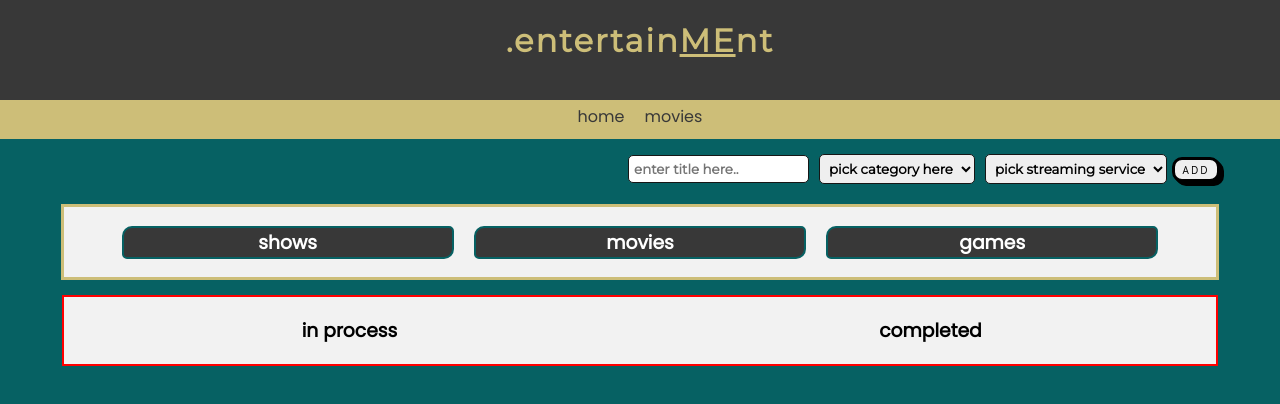
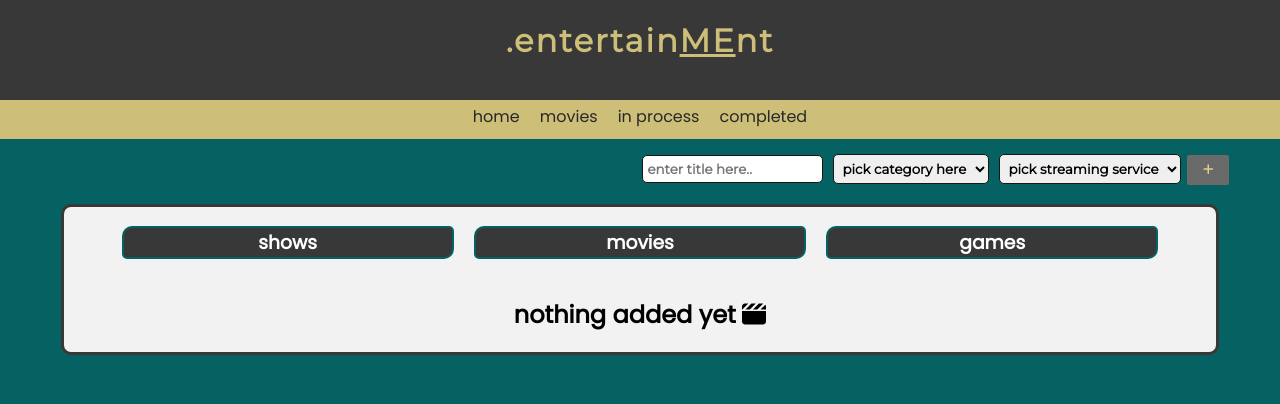
Before and after one commit to efstasia/project-entertainment, a React (Create React App) app: page / in a window 1280 px wide. Shown: the top 404 px of the page. Built offline with nearby package versions, Linux system fonts and the light colour scheme.

Commit message:
moved upcoming and in process to own pages, styled

```diff
--- a/src/App.js
+++ b/src/App.js
@@ -4,17 +4,21 @@ import { BrowserRouter, Routes, Route, Link } from 'react-router-dom';
 import { Header } from './components/Header';
 import { InputForm } from './components/InputForm';
 import { UpcomingMovies } from './pages/UpcomingMovies';
+import { CurrentlyWatching } from './pages/CurrentlyWatching';
+import { Completed } from './pages/Completed';
 
-function App() {
+const App = () => {
   return (
     <BrowserRouter>
       <Header />
       <Routes>
         <Route path='/' element={<InputForm />} />
         <Route path='/movies' element={<UpcomingMovies />} />
+        <Route path='/in-process' element={<CurrentlyWatching />} />
+        <Route path='/completed' element={<Completed />} />
       </Routes>
     </BrowserRouter>
   );
-}
+};
 
 export default App;
--- a/src/components/AddInputForm.js
+++ b/src/components/AddInputForm.js
@@ -1,4 +1,6 @@
 import React from 'react';
+import { FontAwesomeIcon } from '@fortawesome/react-fontawesome';
+import { faPlus } from '@fortawesome/free-solid-svg-icons';
 
 export const AddInputForm = ({
   input,
@@ -48,7 +50,7 @@ export const AddInputForm = ({
           </select>
         )}
         <button className='add-button' type='submit'>
-          add
+          <FontAwesomeIcon icon={faPlus} />
         </button>
       </form>
     </section>
--- a/src/components/Header.js
+++ b/src/components/Header.js
@@ -11,6 +11,8 @@ export const Header = () => {
       <nav>
         <a href='/'>home</a>
         <a href='/movies'>movies</a>
+        <a href='/in-process'>in process</a>
+        <a href='/completed'>completed</a>
       </nav>
     </div>
   );
--- a/src/components/InputForm.js
+++ b/src/components/InputForm.js
@@ -1,19 +1,19 @@
 import React, { useEffect, useState } from 'react';
+import { FontAwesomeIcon } from '@fortawesome/react-fontawesome';
+import { faClapperboard } from '@fortawesome/free-solid-svg-icons';
 
 import { Header } from './Header';
 import { AddInputForm } from './AddInputForm';
 import { InputItem } from './InputItem';
 import { EditInputForm } from './EditInputForm';
 
-import netflix from '../images/netflix.jpg';
-
 export const InputForm = () => {
   const [input, setInput] = useState('');
   const [isEditing, setIsEditing] = useState(false);
   const [currentInput, setCurrentInput] = useState({});
   const [category, setCategory] = useState('');
-  const [inProcess, setInProcess] = useState(false);
-  const [completed, setCompleted] = useState(false);
+  // const [inProcess, setInProcess] = useState(false);
+  // const [completed, setCompleted] = useState(false);
   const [streamingService, setStreamingService] = useState('');
   const [inputs, setInputs] = useState(() => {
     const savedInputs = localStorage.getItem('inputs');
@@ -125,12 +125,13 @@ export const InputForm = () => {
   const games = inputs.filter(
     input => input.category === 'game' && !input.inProcess && !input.completed
   );
-  const currentlyWatching = inputs.filter(
-    input => input.inProcess && !input.completed
-  );
-  console.log('currently watching', currentlyWatching);
+  // const currentlyWatching = inputs.filter(
+  //   input => input.inProcess && !input.completed
+  // );
+  // console.log('currently watching', currentlyWatching);
 
-  const complete = inputs.filter(input => input.completed);
+  // const complete = inputs.filter(input => input.completed);
+  console.log('INPUTS', inputs);
 
   return (
     <>
@@ -211,43 +212,14 @@ export const InputForm = () => {
             )}
           </div>
         </div>
-      </section>
-      <section className='toggled-list'>
-        <div>
-          <h3>in process</h3>
-          {currentlyWatching.length > 0 && (
-            <ul className='input-list'>
-              {currentlyWatching.map(input => (
-                <InputItem
-                  key={input.id}
-                  input={input}
-                  onEditClick={handleEditClick}
-                  onDeleteClick={handleDeleteInput}
-                  onProcessClick={handleInProcess}
-                  onCompleteClick={handleCompleted}
-                />
-              ))}
-            </ul>
+        <div className='empty-list'>
+          {games.length === 0 && shows.length === 0 && movies.length === 0 && (
+            <div>
+              <h2>
+                nothing added yet <FontAwesomeIcon icon={faClapperboard} />
+              </h2>
+            </div>
           )}
-        </div>
-        <div>
-          <h3>completed</h3>
-          <div className='completed-list'>
-            {complete.length > 0 && (
-              <ul className='input-list'>
-                {complete.map(input => (
-                  <InputItem
-                    key={input.id}
-                    input={input}
-                    onEditClick={handleEditClick}
-                    onDeleteClick={handleDeleteInput}
-                    onProcessClick={handleInProcess}
-                    onCompleteClick={handleCompleted}
-                  />
-                ))}
-              </ul>
-            )}
-          </div>
         </div>
       </section>
     </>
--- a/src/index.css
+++ b/src/index.css
@@ -42,7 +42,7 @@ nav {
 
 nav > a {
   padding: 0 10px;
-  color: #383838;
+  color: #282828;
   text-decoration: none;
   transition: 0.5s ease;
 }
@@ -83,37 +83,6 @@ select {
   border: 1px solid #161616;
 }
 
-.add-button {
-  font-family: 'Open Sans', sans-serif;
-  font-size: 10px;
-  letter-spacing: 2px;
-  text-decoration: none;
-  text-transform: uppercase;
-  color: #000;
-  cursor: pointer;
-  border: 3px solid;
-  padding: 0.25em 0.5em;
-  box-shadow: 1px 1px 0px 0px, 2px 2px 0px 0px, 3px 3px 0px 0px, 4px 4px 0px 0px;
-  border-radius: 10px;
-  position: relative;
-  user-select: none;
-  -webkit-user-select: none;
-  touch-action: manipulation;
-  margin-right: 10px;
-}
-
-.add-button:active {
-  box-shadow: 0px 0px 0px 0px;
-  top: 5px;
-  left: 5px;
-}
-
-@media (min-width: 768px) {
-  .add-button {
-    padding: 0.25em 0.75em;
-  }
-}
-
 .list-container h3 {
   border: 2px solid #066163;
   border-radius: 10px 5px 10px 5px;
@@ -126,7 +95,8 @@ select {
 }
 
 .list-container {
-  border: 3px solid #cdbe78;
+  border: 3px solid #383838;
+  border-radius: 10px;
   background: #f2f2f2;
 
   width: 90%;
@@ -145,9 +115,9 @@ select {
 .input-list {
   height: auto;
   padding: 10px;
-  border: solid 4px;
+  /* border: solid 4px;
   border-image-source: linear-gradient(to bottom right, #066163, #cdbe78);
-  border-image-slice: 4;
+  border-image-slice: 4; */
   list-style-type: none;
 }
 
@@ -156,13 +126,15 @@ select {
 }
 
 .list-item-container li {
-  border: 2px solid blue;
+  border: 2px solid #cdbe78;
+  border-radius: 5px;
   display: flex;
   padding: 10px;
   align-items: center;
   max-width: 100%;
   justify-content: space-evenly;
   word-break: break-all;
+  margin: 2.5px 0;
 }
 
 .streaming-service {
@@ -171,13 +143,16 @@ select {
 }
 
 .toggled-list {
-  border: 2px solid red;
   display: grid;
-  grid-template-columns: repeat(2, 1fr);
+  grid-template-columns: repeat(1, 1fr);
   gap: 10px;
   background: #f2f2f2;
-  width: 90%;
-  margin: auto;
+  width: 80%;
+  margin: 20px auto;
+}
+
+.toggled-list-container {
+  border: none;
 }
 
 .completed-list {
@@ -223,3 +198,65 @@ select {
 .movie-card {
   border: 2px solid #383838;
 }
+
+.add-button {
+  /* border-radius: 10px;
+  background: #303030;
+  color: #cdbe78;
+  width: 30px;
+  height: 22px;
+  border: 2px solid #161616; */
+  display: inline-block;
+  outline: none;
+  cursor: pointer;
+  border-radius: 3px;
+  font-size: 12px;
+  font-weight: 500;
+  line-height: 16px;
+  padding: 2px 16px;
+  height: 32px;
+  min-width: 40px;
+  min-height: 28px;
+  border: none;
+  color: #e2d185;
+  border: 1.5px solid #066163;
+  background: #6a6a6a;
+  transition: background-color 0.17s ease, color 0.17s ease;
+}
+
+.list-icons:hover,
+.add-button:hover {
+  cursor: pointer;
+}
+
+.add-button:hover {
+  background-color: #cdbe78;
+  color: #303030;
+}
+
+.empty-list h2 {
+  text-align: center;
+}
+
+.watch-list h3 {
+  width: 50%;
+  margin: auto;
+}
+
+.input-text {
+  font-weight: bold;
+}
+
+.button-container button {
+  margin: 0 2px;
+  color: #e2d185;
+  border: none;
+  background: #6a6a6a;
+  padding: 4px;
+  border-radius: 2px;
+}
+
+.button-container button:hover {
+  color: #066163;
+  background: #e2d185;
+}
--- /dev/null
+++ b/src/pages/Completed.js
@@ -0,0 +1,66 @@
+import React, { useState, useEffect } from 'react';
+import { InputItem } from '../components/InputItem';
+
+export const Completed = () => {
+  const [inputs, setInputs] = useState(() => {
+    const savedInputs = localStorage.getItem('inputs');
+    if (savedInputs) {
+      return JSON.parse(savedInputs);
+    }
+    return [];
+  });
+
+  useEffect(() => {
+    localStorage.setItem('inputs', JSON.stringify(inputs));
+  }, [inputs]);
+
+  const handleCompleted = id => {
+    const completed = inputs.map(input => {
+      return input.id === id
+        ? { ...input, completed: !input.completed, inProcess: !input.inProcess }
+        : { ...input };
+    });
+    setInputs(completed);
+    console.log('completed clicked');
+  };
+  const handleDeleteInput = id => {
+    const removeInput = inputs.filter(input => {
+      return input.id !== id;
+    });
+    setInputs(removeInput);
+  };
+
+  const handleInProcess = id => {
+    const toggled = inputs.map(input => {
+      return input.id === id
+        ? { ...input, inProcess: !input.inProcess }
+        : { ...input };
+    });
+    setInputs(toggled);
+    console.log('in process clicked', toggled);
+  };
+
+  const complete = inputs.filter(input => input.completed);
+  console.log('INPUTS', inputs);
+
+  return (
+    <section className='list-container watch-list'>
+      <div className='toggled-list'>
+        <h3>completed</h3>
+        <div className='completed-list'>
+          <ul className='input-list'>
+            {complete.map(input => (
+              <InputItem
+                key={input.id}
+                input={input}
+                onDeleteClick={handleDeleteInput}
+                handleInProcess={handleInProcess}
+                onCompleteClick={handleCompleted}
+              />
+            ))}
+          </ul>
+        </div>
+      </div>
+    </section>
+  );
+};
--- /dev/null
+++ b/src/pages/CurrentlyWatching.js
@@ -0,0 +1,57 @@
+import React, { useState, useEffect } from 'react';
+import { InputItem } from '../components/InputItem';
+
+export const CurrentlyWatching = () => {
+  const [inputs, setInputs] = useState(() => {
+    const savedInputs = localStorage.getItem('inputs');
+    if (savedInputs) {
+      return JSON.parse(savedInputs);
+    }
+    return [];
+  });
+
+  useEffect(() => {
+    localStorage.setItem('inputs', JSON.stringify(inputs));
+  }, [inputs]);
+
+  const handleCompleted = id => {
+    const completed = inputs.map(input => {
+      return input.id === id
+        ? { ...input, completed: !input.completed, inProcess: !input.inProcess }
+        : { ...input };
+    });
+    setInputs(completed);
+    console.log('completed clicked');
+  };
+  const handleDeleteInput = id => {
+    const removeInput = inputs.filter(input => {
+      return input.id !== id;
+    });
+    setInputs(removeInput);
+  };
+  const currentlyWatching = inputs.filter(
+    input => input.inProcess && !input.completed
+  );
+  console.log('curr watching', currentlyWatching);
+  console.log('inputs', inputs);
+  return (
+    <section className='list-container watch-list'>
+      <div className='toggled-list'>
+        <h3>in process</h3>
+
+        {currentlyWatching && (
+          <ul className='input-list'>
+            {currentlyWatching.map(input => (
+              <InputItem
+                key={input.id}
+                input={input}
+                onDeleteClick={handleDeleteInput}
+                onCompleteClick={handleCompleted}
+              />
+            ))}
+          </ul>
+        )}
+      </div>
+    </section>
+  );
+};
--- a/src/pages/UpcomingMovies.js
+++ b/src/pages/UpcomingMovies.js
@@ -21,14 +21,7 @@ export const UpcomingMovies = () => {
     <div className='movie-list'>
       {movies.map(movie => (
         <div key={movie.id} className='movie-card'>
-          <div
-
-          // style={{
-          //   backgroundImage: movie.backdrop_path
-          //     ? `linear-gradient(rgba(0, 0, 0, 0) 70%, rgb(0, 0, 0) 100%), url(https://image.tmdb.org/t/p/w1280${movie.backdrop_path})`
-          //     : '',
-          // }}
-          >
+          <div>
             <div className='movie-details'>
               <img
                 className='movie-poster'
```
Also changed, not shown: src/components/InputItem.js (+37 -13 lines).
